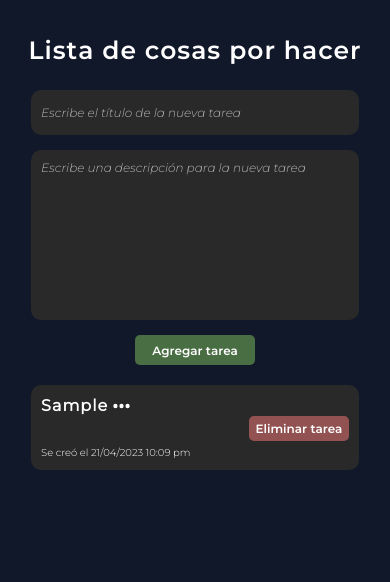
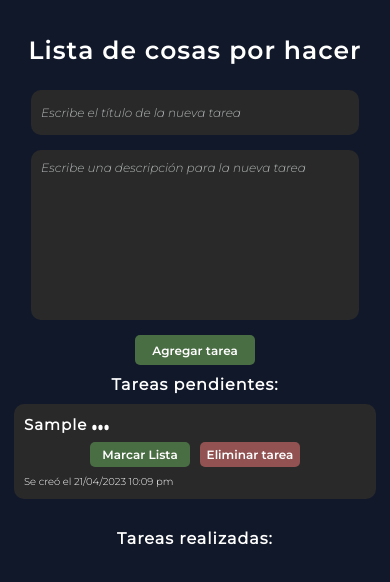
Before and after one commit to ricardo-bohorquez/tiny-task-app, a React (Vite) app: page / in a window 390 px wide. Both pictures are taken after typing "Sample", "Sample" into the empty fields and a click on the button "Agregar tarea". Shown: the top 582 px of the page. Built offline with nearby package versions, Linux system fonts and the light colour scheme.

Commit message:
uploading changes to work at home

```diff
--- a/src/components/ModalTaskDescription.jsx
+++ b/src/components/ModalTaskDescription.jsx
@@ -10,12 +10,10 @@ function ModalTaskDescription({ task = {}, idx = "" }) {
       style={{ display: "flex" }}
     >
       <div className="modal-content modal-task-description">
-        <h3>{task.title}</h3>
+        <h4>{task.title}</h4>
         <label>Descripción:</label>
         <p>{task.description}</p>
-        <button
-          onClick={() => setViewDescription({ state: false, id: 0 })}
-        >
+        <button onClick={() => setViewDescription({ state: false, id: 0 })}>
           Cerrar
         </button>
       </div>
--- a/src/components/TaskCard.jsx
+++ b/src/components/TaskCard.jsx
@@ -11,16 +11,36 @@ function TaskCard({ task = {}, index = "" }) {
 
   return (
     <li className="animate__animated" id={index + `-element`}>
-      <h3>
-        {task.title}
+      <div>
+        <h4>{task.title}</h4>
         <img
           src={dots}
           onClick={() => setViewDescription({ state: true, id: task.id })}
         />
-      </h3>
-      <button onClick={() => setViewDelete({ state: true, id: task.id })}>
-        Eliminar tarea
-      </button>
+      </div>
+      <div className="buttons-container">
+        <button
+          onClick={() => {
+            if (task.done == false) {
+              task.done = true;
+              localStorage.setItem(
+                task.id,
+                JSON.stringify({
+                  title: task.title,
+                  description: task.description,
+                  creationDate: task.creationDate,
+                  done: task.done,
+                })
+              );
+            }
+          }}
+        >
+          Marcar Lista
+        </button>
+        <button onClick={() => setViewDelete({ state: true, id: task.id })}>
+          Eliminar tarea
+        </button>
+      </div>
       <span>Se creó el {task.creationDate}</span>
       {viewDelete.state && viewDelete.id === task.id ? (
         <ModalDelete task={task} idx={index} />
--- a/src/components/TaskForm.jsx
+++ b/src/components/TaskForm.jsx
@@ -27,11 +27,13 @@ function TaskForm() {
         onChange={(e) => setTitle(e.target.value)}
         value={title}
         autoFocus
+        maxLength={25}
       />
       <textarea
         placeholder="Escribe una descripción para la nueva tarea"
         onChange={(e) => setDescription(e.target.value)}
         value={description}
+        maxLength={250}
       ></textarea>
       <button>Agregar tarea</button>
       {viewDataEmptyError ? <ModalEmptyError /> : <></>}
--- a/src/components/TaskList.jsx
+++ b/src/components/TaskList.jsx
@@ -1,19 +1,29 @@
-import { useContext } from "react";
+import { useEffect, useContext } from "react";
 import TaskCard from "./TaskCard";
 
 import { TaskContext } from "../context/TaskContext";
 
 function TaskList() {
   const { tasks } = useContext(TaskContext);
+  useEffect(() => {}, []);
 
   return tasks.length === 0 ? (
     <h2>No hay tareas agregadas</h2>
   ) : (
-    <ul className="task-list">
-      {tasks.map((t, i) => (
-        <TaskCard key={t.id} task={t} index={i} />
-      ))}
-    </ul>
+    <section className="task-list">
+      <div className="pending-task">
+        <h3>Tareas pendientes:</h3>
+        <ul className="list">
+          {tasks.map((t, i) => (
+            <TaskCard key={t.id} task={t} index={i} />
+          ))}
+        </ul>
+      </div>
+      <div className="done-task">
+        <h3>Tareas realizadas:</h3>
+        <ul className="list"></ul>
+      </div>
+    </section>
   );
 }
 
--- a/src/context/TaskContext.jsx
+++ b/src/context/TaskContext.jsx
@@ -23,6 +23,7 @@ export function TaskContextProvider(props) {
   function createTask(title, description) {
     const id = uuidv4();
     const creationDate = dayjs().format("DD/MM/YYYY hh:mm a");
+    let done = false;
     setTask([
       ...tasks,
       {
@@ -30,11 +31,12 @@ export function TaskContextProvider(props) {
         title,
         description,
         creationDate,
+        done,
       },
     ]);
     localStorage.setItem(
       id,
-      JSON.stringify({ title, description, creationDate })
+      JSON.stringify({ title, description, creationDate, done })
     );
   }
 
--- a/src/data/task.js
+++ b/src/data/task.js
@@ -1,7 +1,7 @@
 let keys = Object.keys(localStorage);
 export const tasks = keys.map((key) => {
-  let { title, description, creationDate, creationHour } = JSON.parse(
+  let { title, description, creationDate, done } = JSON.parse(
     localStorage.getItem(key)
   );
-  return { id: key, title, description, creationDate, creationHour };
+  return { id: key, title, description, creationDate, done };
 });
--- a/src/styles/index.css
+++ b/src/styles/index.css
@@ -21,8 +21,10 @@
 :root {
   --h1-fsz: 3rem;
   --h2-fsz: 2.5rem;
-  --h3-fsz: 1.8rem;
+  --h3-fsz: 1.9rem;
+  --h4-fsz: 1.7rem;
   --p-desc-fsz: 1.6rem;
+  --p-inter-fsz: 1.5rem;
   --p-fsz: 1.4rem;
   --bt-fsz: 1.2rem;
   --min-fsz: 1rem;
@@ -121,15 +123,51 @@ body {
 
 .task-list {
   display: flex;
+  align-items: flex-start;
+  justify-items: center;
+  justify-content: center;
+  gap: 2rem;
+  width: 100%;
+  max-width: 102.4rem;
+  height: auto;
+  padding: 0;
+}
+
+.pending-task,
+.done-task {
+  display: flex;
+  flex-direction: column;
+  align-items: center;
+  justify-content: center;
+  width: 50%;
+}
+
+.list {
+  display: flex;
   flex-direction: column;
   align-items: center;
   justify-items: center;
   justify-content: center;
   gap: 2rem;
-  width: 90%;
-  max-width: 102.4rem;
+  width: 100%;
   height: auto;
   padding: 0;
+}
+
+.list > li > div {
+  display: flex;
+}
+
+.list > li > div > h4 {
+  width: fit-content;
+  margin: 0 0 0.5rem 0;
+}
+
+.list > li > div > img {
+  width: 1.7rem;
+  height: 2.5rem;
+  margin: 0 0 0 0.5rem;
+  cursor: pointer;
 }
 
 h1 {
@@ -162,10 +200,14 @@ h3 {
   margin: 0;
 }
 
-h3 img {
-  width: 1.7rem;
-  margin: 0 0.5rem;
-  cursor: pointer;
+h4 {
+  font-family: var(--rg);
+  font-size: var(--h4-fsz);
+  color: var(--wt);
+  letter-spacing: 0.1rem;
+  text-align: center;
+  display: flex;
+  margin: 0;
 }
 
 li:not(li:last-child span) {
@@ -182,20 +224,37 @@ li:not(li:last-child span) {
   background-color: var(--gr);
 }
 
-li button {
+.buttons-container {
+  display: flex;
+  justify-content: flex-end;
+  gap: 2rem;
+  flex-wrap: wrap;
+  margin: 0 0 0 auto;
+}
+
+.buttons-container button,
+.selection-container button,
+.modal-task-description button {
   font-family: var(--smb);
-  font-size: var(--bt-fsz);
+  font-size: var(--p-fsz);
   color: var(--wt);
-  min-width: 10rem;
-  width: 20%;
-  max-width: 12rem;
+  min-width: 12rem;
+  width: 25%;
+  max-width: 14rem;
   height: 2.5rem;
-  margin: 0 0 0 auto;
+  margin: 0;
   border: none;
   box-shadow: none;
   border-radius: 0.5rem;
+  cursor: pointer;
+}
+
+.buttons-container button:first-child {
+  background-color: var(--gn);
+}
+
+.buttons-container button:last-child {
   background-color: var(--rd);
-  cursor: pointer;
 }
 
 li span {
@@ -242,7 +301,7 @@ li span {
 
 .modal-content label {
   font-family: var(--smb);
-  font-size: var(--p-fsz);
+  font-size: var(--p-desc-fsz);
   margin: 0 0 1rem;
 }
 
@@ -254,9 +313,13 @@ li span {
   gap: 0;
 }
 
-.modal-task-description h3 {
+.modal-task-description h4 {
   color: var(--bk);
-  margin: 0 0 1rem;
+  margin: 0 0 1rem !important;
+}
+
+.modal-task-description label {
+  font-size: var(--p-inter-fsz);
 }
 
 .modal-task-description p {
@@ -269,12 +332,21 @@ li span {
   margin: 0 0 1rem;
 }
 
+.modal-task-description button {
+  background-color: var(--rd);
+  margin: 0 0 0 auto;
+}
+
 .selection-container {
   display: flex;
   justify-content: center;
   gap: 2rem;
   flex-wrap: wrap;
   height: fit-content;
+}
+
+#confirmDelete {
+  background-color: var(--rd);
 }
 
 #cancelDelete {
@@ -295,6 +367,27 @@ li span {
   cursor: pointer;
 }
 
+@media screen and (max-width: 780px) {
+  li:not(li:last-child span) {
+    justify-content: space-around;
+    height: 9rem;
+  }
+  .buttons-container {
+    display: flex;
+    justify-content: center;
+    gap: 1rem;
+    margin: 0 auto;
+  }
+  .buttons-container button,
+  .selection-container button,
+  .modal-task-description button {
+    font-size: var(--bt-fsz);
+    min-width: 10rem;
+    width: 25%;
+    max-width: 12rem;
+  }
+}
+
 @media screen and (max-width: 600px) {
   h1 {
     font-size: var(--h2-fsz);
@@ -305,12 +398,24 @@ li span {
   h3 {
     font-size: var(--p-desc-fsz);
   }
+  h4 {
+    font-size: var(--p-inter-fsz);
+  }
+  h4 img {
+    margin: 0 0 0 1rem;
+  }
+  .modal-content h3 {
+    font-size: var(--h4-fsz);
+  }
+  .modal-content label {
+    font-size: var(--p-inter-fsz);
+  }
   .modal-task-description p,
   .modal-task-description label {
     font-size: var(--bt-fsz);
     letter-spacing: 0;
   }
-  .modal-content h4 {
+  .modal-task-description h4 {
     font-size: var(--p-fsz);
   }
   .task-form input,
@@ -321,8 +426,27 @@ li span {
   }
 }
 
+@media screen and (max-width: 509px) {
+  li:not(li:last-child span) {
+    height: 14rem;
+  }
+}
+
+@media screen and (max-width: 480px) {
+  .task-list {
+    flex-wrap: wrap;
+  }
+  li:not(li:last-child span) {
+    height: 7.5rem;
+  }
+  .pending-task,
+  .done-task {
+    width: 100%;
+  }
+}
+
 @media screen and (max-width: 320px) {
-  .selection-container{
+  .selection-container {
     flex-direction: column;
     gap: 1.5rem;
   }
```
